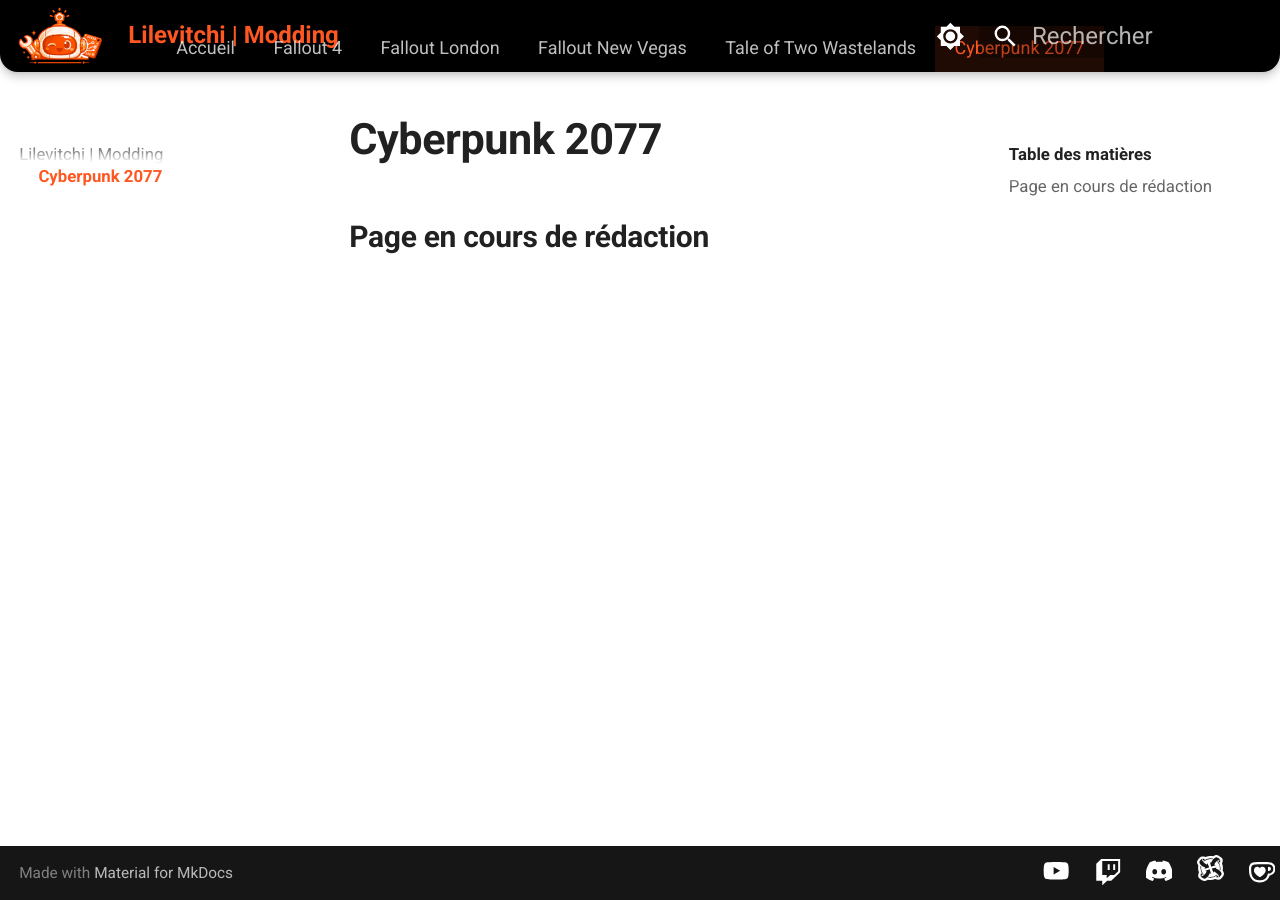
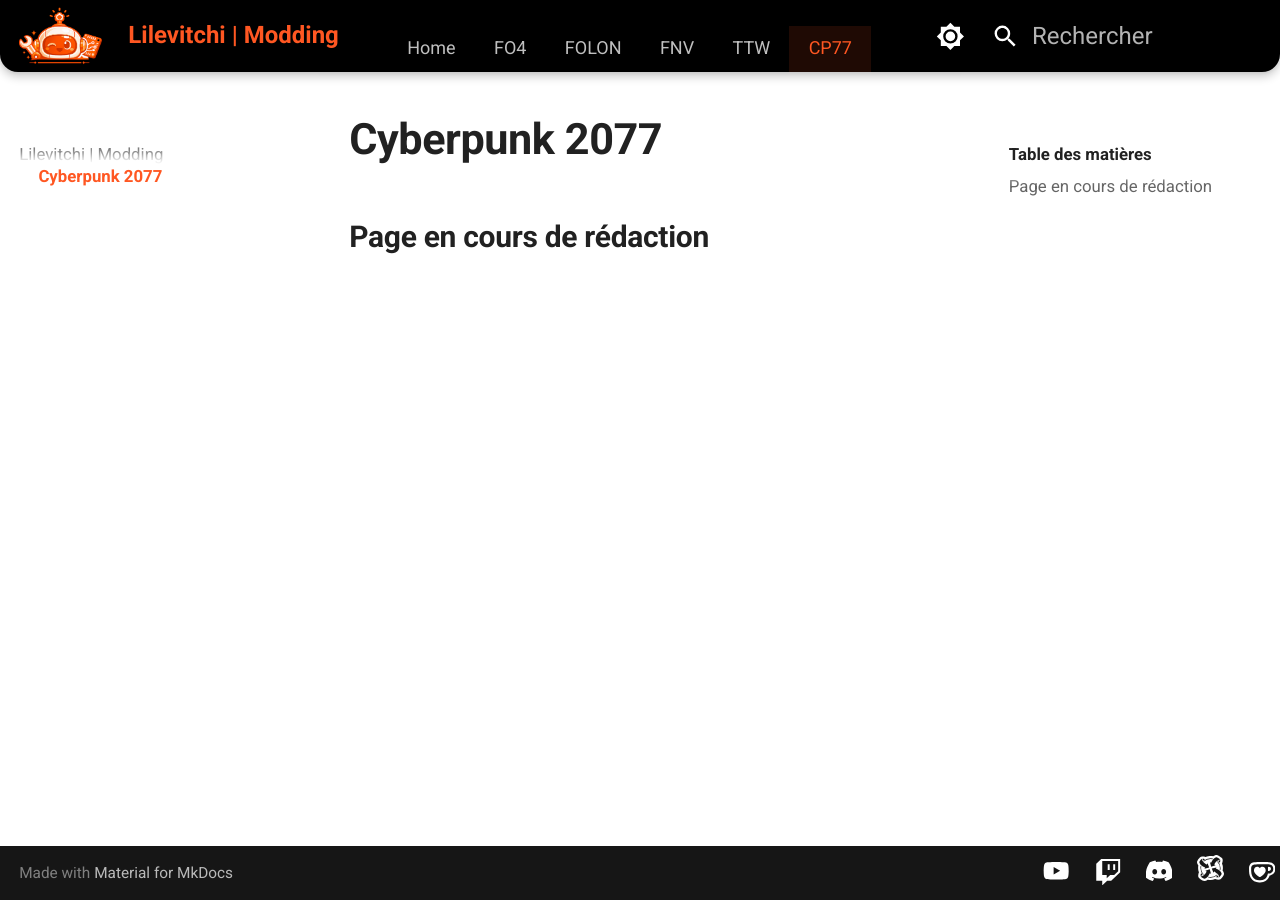
Before and after one commit to Lilevitchi/lilevitchi.github.io, an MkDocs documentation site: the page built from docs/cyberpunk/index.md, in a window 1280 px wide. Built offline with MkDocs 1.6.1 and Material for MkDocs 9.7.7, drawn with Linux system fonts in a browser that asks for light colours.

Commit message:
Update extra.css

```diff
--- a/docs/stylesheets/extra.css
+++ b/docs/stylesheets/extra.css
@@ -172,6 +172,7 @@
 [data-md-color-scheme] .md-tabs__link {
   min-height: var(--header-height);
   display: flex;
+  align-self: flex-end;
   padding: 0.4rem 0.8rem;
   color: var(--white);
   opacity: 0.75;
@@ -209,21 +210,8 @@
   display: inline-block;
 }
 
-@media (max-width: 1244px) {
-  [data-md-color-scheme] .md-tabs__link::before {
-    white-space: normal;
-    max-width: 6.5rem;
-    line-height: 1.1;
-    text-align: center;
-  }
-
-  [data-md-color-scheme] .md-tabs__link {
-    align-items: center;
-  }
-}
-
 /* Texte court */
-@media (max-width: 901px) {
+@media (max-width: 1825px) {
   .md-tabs__link::before {
     content: attr(data-short);
   }
```
